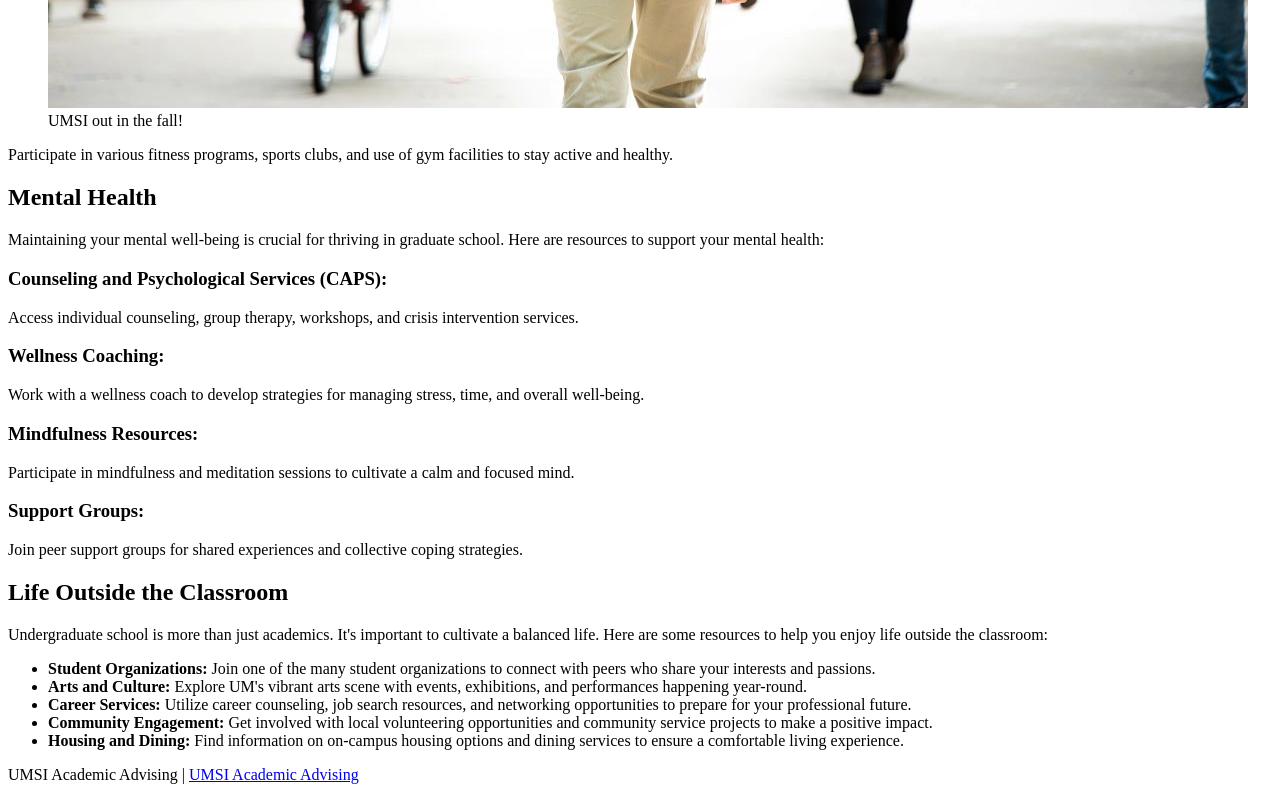
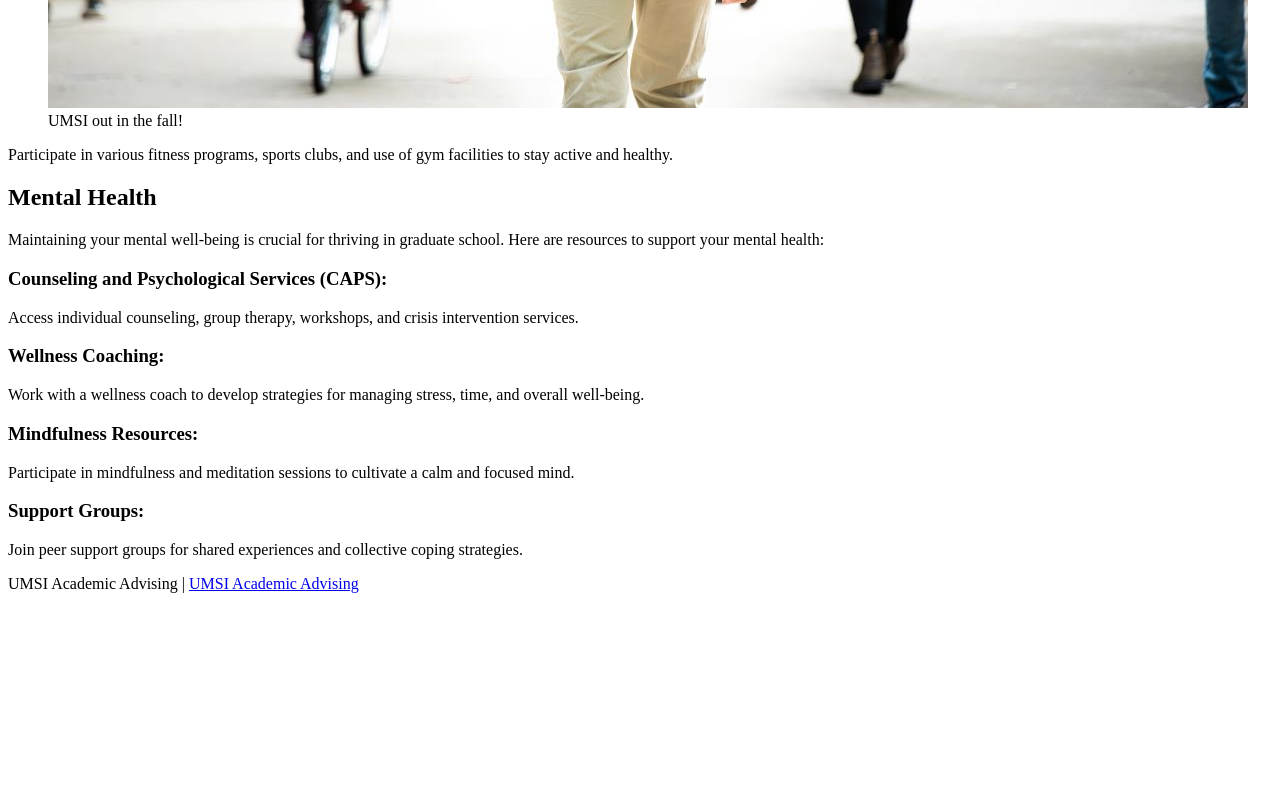
Before and after one commit to kaitlynchee27/client_project_w25, a plain HTML site: page index.html in a window 1280 px wide. Shown: the part 2547-3347 px from the top of the page. After the commit the page ends 3156 px from the top, so only its background shows below. Drawn offline with Linux system fonts and the light colour scheme.

Commit message:
Update index.html

```diff
--- a/index.html
+++ b/index.html
@@ -80,20 +80,6 @@
         </section>
 
 
-        <section id="life-outside-classroom">
-            <h2>Life Outside the Classroom</h2>
-            <p>Undergraduate school is more than just academics. It's important to cultivate a balanced life. Here are some resources to help you enjoy life outside the classroom:</p>
-            <article>
-
-            </article>
-            <ul>
-                <li><strong>Student Organizations:</strong> Join one of the many student organizations to connect with peers who share your interests and passions.</li>
-                <li><strong>Arts and Culture:</strong> Explore UM's vibrant arts scene with events, exhibitions, and performances happening year-round.</li>
-                <li><strong>Career Services:</strong> Utilize career counseling, job search resources, and networking opportunities to prepare for your professional future.</li>
-                <li><strong>Community Engagement:</strong> Get involved with local volunteering opportunities and community service projects to make a positive impact.</li>
-                <li><strong>Housing and Dining:</strong> Find information on on-campus housing options and dining services to ensure a comfortable living experience.</li>
-            </ul>
-        </section>
         <!-- Content taken & modified from UMGPT with the prompt, "write me a webpage of intro content to help University of Michigan Master's students navigate different resources for being successful in grad school - this will include academic resources, physical health resources, mental health resources, support for life outside the classroom"
         UMGPT. (2024). UMGPT (August 29th version) [Large language model]. -->
     </main>
```
